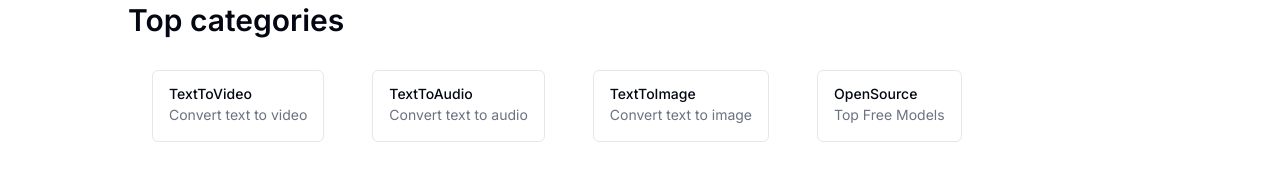
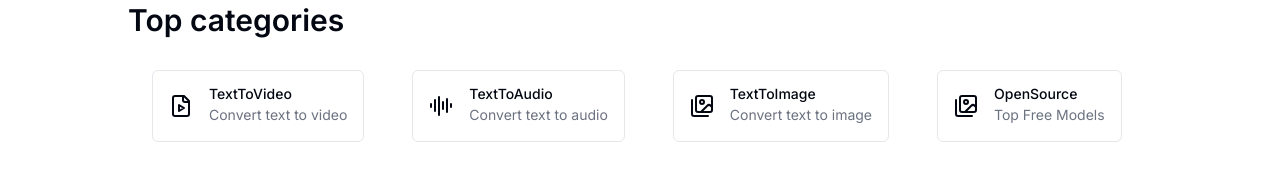
Before and after one commit to tewarig/ai-bazar, a Next.js app: page / in a window 1280 px wide. Shown: the part 138-330 px from the top of the page. Built offline with nearby package versions, Linux system fonts and the light colour scheme.

Commit message:
feat: add icon

```diff
--- a/src/app/page.js
+++ b/src/app/page.js
@@ -21,6 +21,7 @@ export default async function Home() {
               categoryIconName={category.icon}
               title={category.title}
               description={category.description}
+              icon={category.icon}
             />
           ))}
         </div>
--- a/src/components/ui/categoriesCard.jsx
+++ b/src/components/ui/categoriesCard.jsx
@@ -4,13 +4,20 @@ import Link from "next/link";
 import {
   CardContent,
 } from "@/components/ui/card";
+import { FileVideo ,AudioLines ,Images } from "lucide-react";
 
-function CategoriesCard({ Icon, title, description, categoryId }) {
+const ICONS = {
+  FileVideo: <FileVideo size={24} />,
+  AudioLines: <AudioLines size={24} />,
+  Images: <Images size={24} />,
+};
+
+function CategoriesCard({ icon, title, description, categoryId }) {
   return (
     <Link href={`/categories/${title}`}>
       <CardContent className="grid gap-4 w-fit ">
         <div className=" flex items-center space-x-4 rounded-md border p-4 hover:cursor-pointer">
-          {Icon}
+          {ICONS[icon]}
           <div className="flex-1 space-y-1">
             <p className="text-sm font-medium leading-none">{title}</p>
             <p className="text-sm text-muted-foreground">{description}</p>
```
